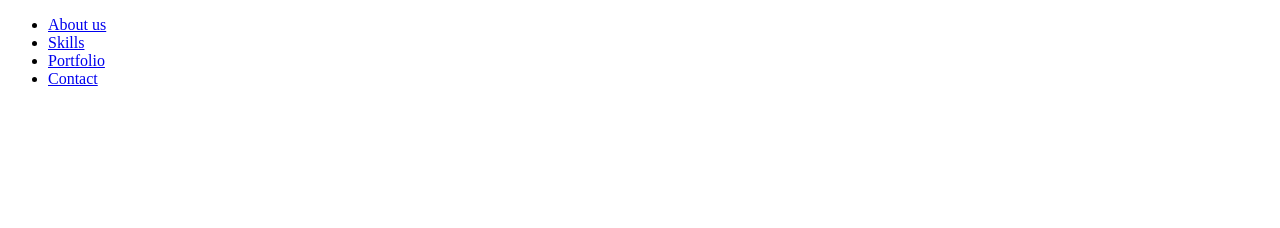
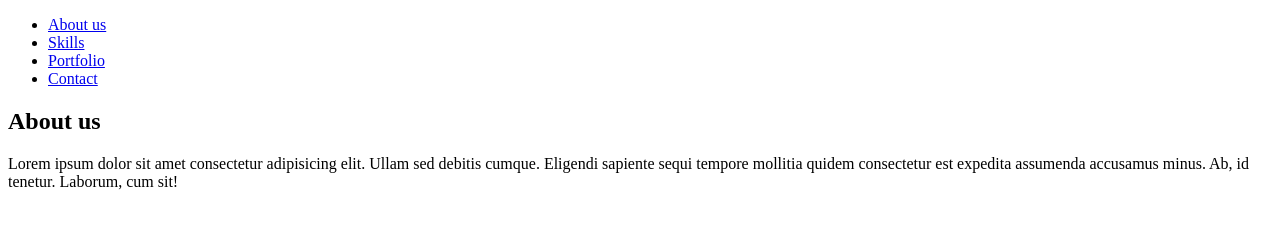
Before and after one commit to magdadalka/zad6-html, a plain HTML site: page index.html in a window 1280 px wide. Drawn offline with Linux system fonts and the light colour scheme.

Commit message:
sekcja about us

```diff
--- a/index.html
+++ b/index.html
@@ -16,5 +16,10 @@
     </ul>
 </nav>
 
+<section id="About us">
+    <h2>About us</h2>
+    <p>Lorem ipsum dolor sit amet consectetur adipisicing elit. Ullam sed debitis cumque. Eligendi sapiente sequi tempore mollitia quidem consectetur est expedita assumenda accusamus minus. Ab, id tenetur. Laborum, cum sit!</p>
+    </section>
+
 </body>
 </html>
```
